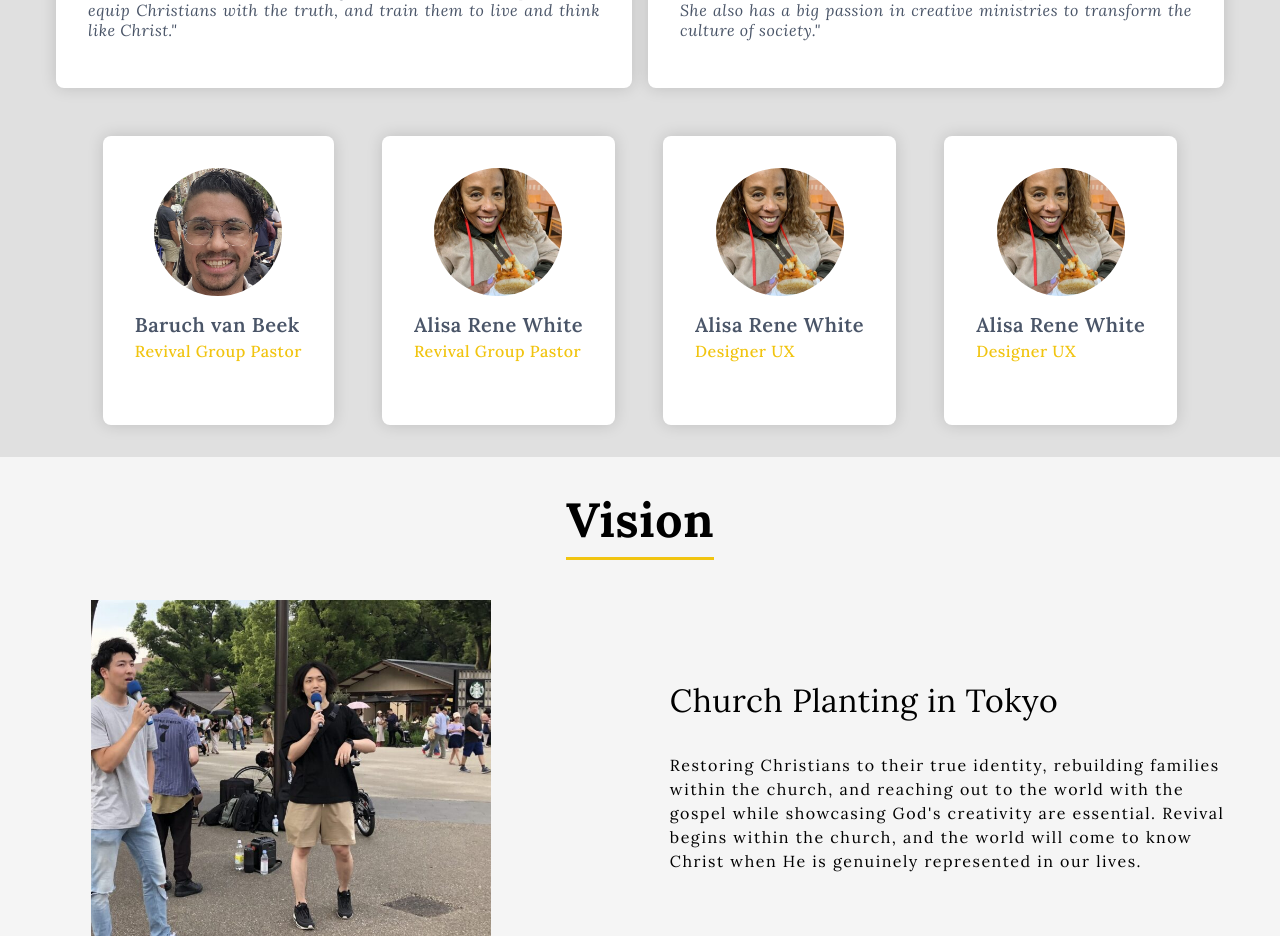
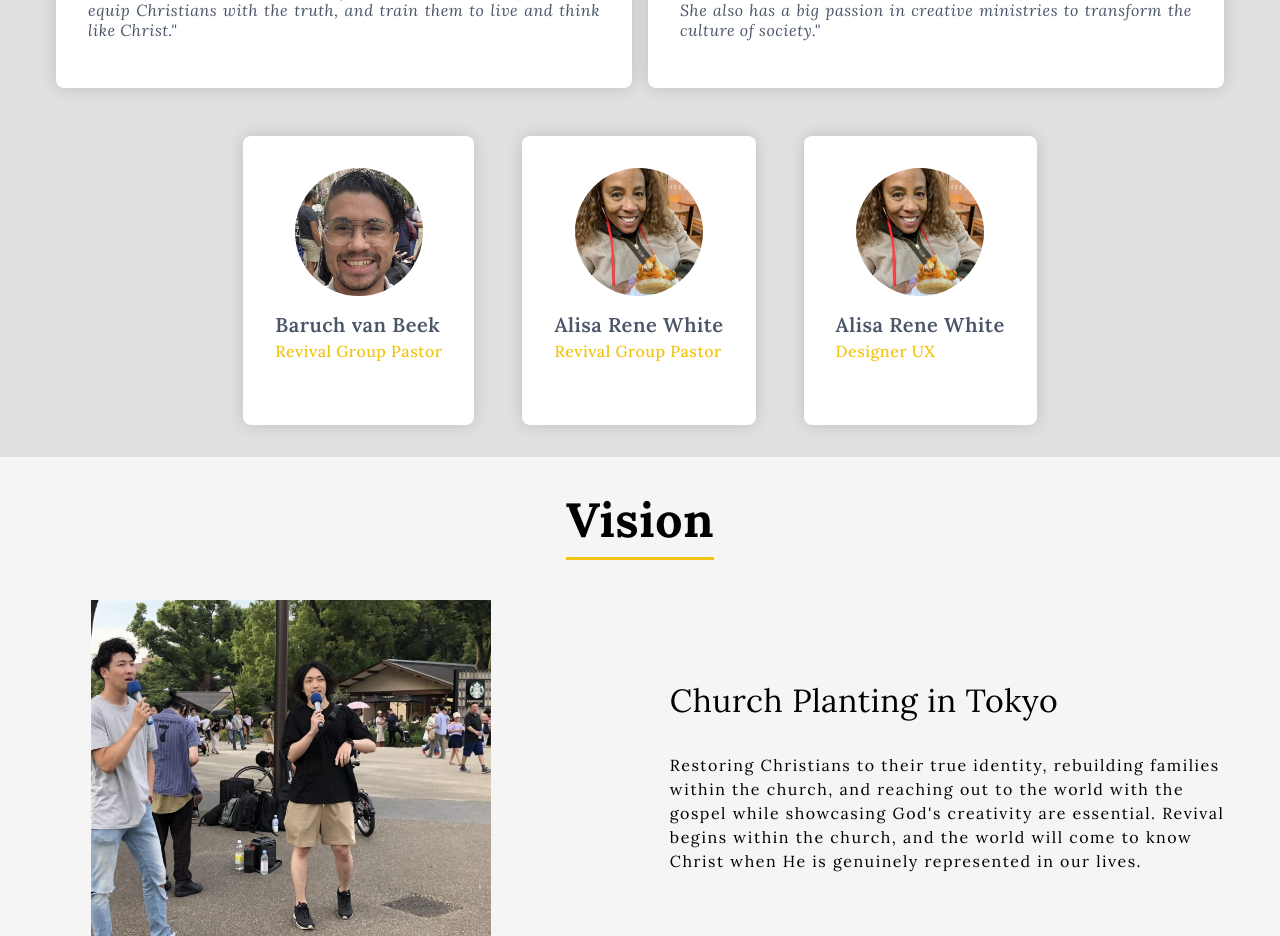
Before and after one commit to ichavesbr/awakening-asia, a Next.js app: page /about in a window 1280 px wide. Shown: the part 960-1896 px from the top of the page. Built offline with nearby package versions, Linux system fonts and the light colour scheme.

Commit message:
img error persist

```diff
--- a/app/about/page.tsx
+++ b/app/about/page.tsx
@@ -47,12 +47,6 @@ const employees: Employee[] = [
     image: "/pastor-alisa.png",
     facebook: "alisarene",
   },
-  {
-    name: "Alisa Rene White",
-    role: "Designer UX",
-    image: "/pastor-alisa.png",
-    facebook: "alisarene",
-  },
 ]
 
 export default function About() {
@@ -84,21 +78,21 @@ export default function About() {
               {employees
                 .filter(employee => employee.role === "CEO")
                 .map((employee, index) => (
-                  <div className="card large-card" key={index}>
+                  <div className="card large-card" key={employee.name + employee.role}>
                     {employee.image && (
                       <Image src={employee.image} alt={employee.name} className="team-image" height={300} width={400} />
                     )}
                     <h3 className="team-name">{employee.name}</h3>
                     <p className="team-role">Founder & Senior Pastor</p>
-                    {employee.role === "CEO" && employee.message && (
-                      <p className="team-message">"{employee.message}"</p>
+                    {employee.message && (
+                      <p className="team-message">&quot;{employee.message}&quot;</p>
                     )}
                     <div className="team-socials">
                       {employee.instagram && (
-                        <a href={`https://instagram.com/${employee.instagram}`} className="instagram-link"></a>
+                        <a href={`https://instagram.com/${employee.instagram}`} className="instagram-link" aria-label={`Instagram of ${employee.name}`}></a>
                       )}
                       {employee.facebook && (
-                        <a href={`https://facebook.com/${employee.facebook}`} className="facebook-link"></a>
+                        <a href={`https://facebook.com/${employee.facebook}`} className="facebook-link" aria-label={`Facebook of ${employee.name}`}></a>
                       )}
                     </div>
                   </div>
@@ -110,20 +104,22 @@ export default function About() {
               {employees
                 .filter(employee => employee.role !== "CEO")
                 .map((employee, index) => (
-                  <div className="card small-card" key={index}>
-                    <Image src={employee.image} alt={employee.name} className="team-image" height={300} width={400} />
+                  <div className="card small-card" key={employee.name + employee.role}>
+                    {employee.image && (
+                      <Image src={employee.image} alt={employee.name} className="team-image" height={300} width={400} />
+                    )}
                     <div className="team-info-small-card">
                       <h3 className="team-name">{employee.name}</h3>
                       <p className="team-role">{employee.role}</p>
-                      {employee.role === "CEO" && employee.message && (
-                        <p className="team-message">"{employee.message}"</p>
+                      {employee.message && (
+                        <p className="team-message">&quot;{employee.message}&quot;</p>
                       )}
                       <div className="team-socials">
                         {employee.instagram && (
-                          <a href={`https://instagram.com/${employee.instagram}`} className="instagram-link"></a>
+                          <a href={`https://instagram.com/${employee.instagram}`} className="instagram-link" aria-label={`Instagram of ${employee.name}`}></a>
                         )}
                         {employee.facebook && (
-                          <a href={`https://facebook.com/${employee.facebook}`} className="facebook-link"></a>
+                          <a href={`https://facebook.com/${employee.facebook}`} className="facebook-link" aria-label={`Facebook of ${employee.name}`}></a>
                         )}
                       </div>
                     </div>
```
